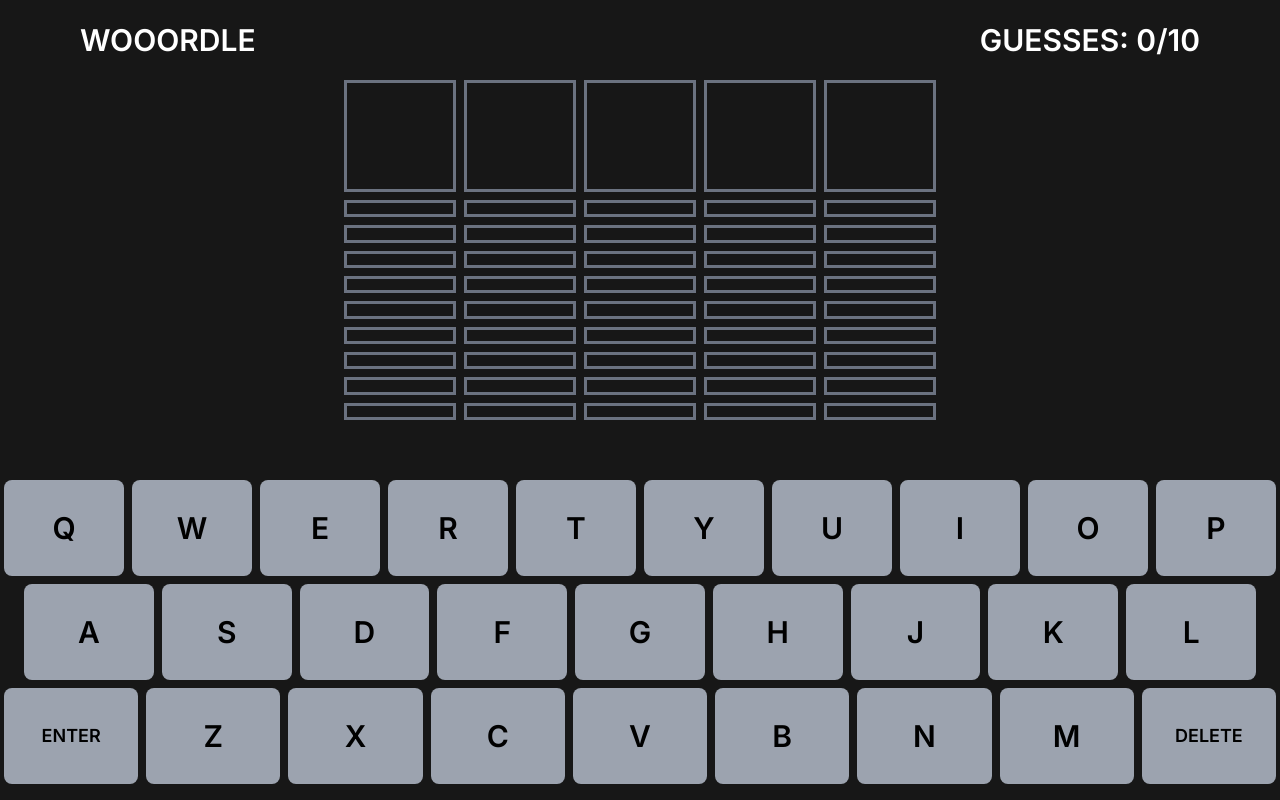
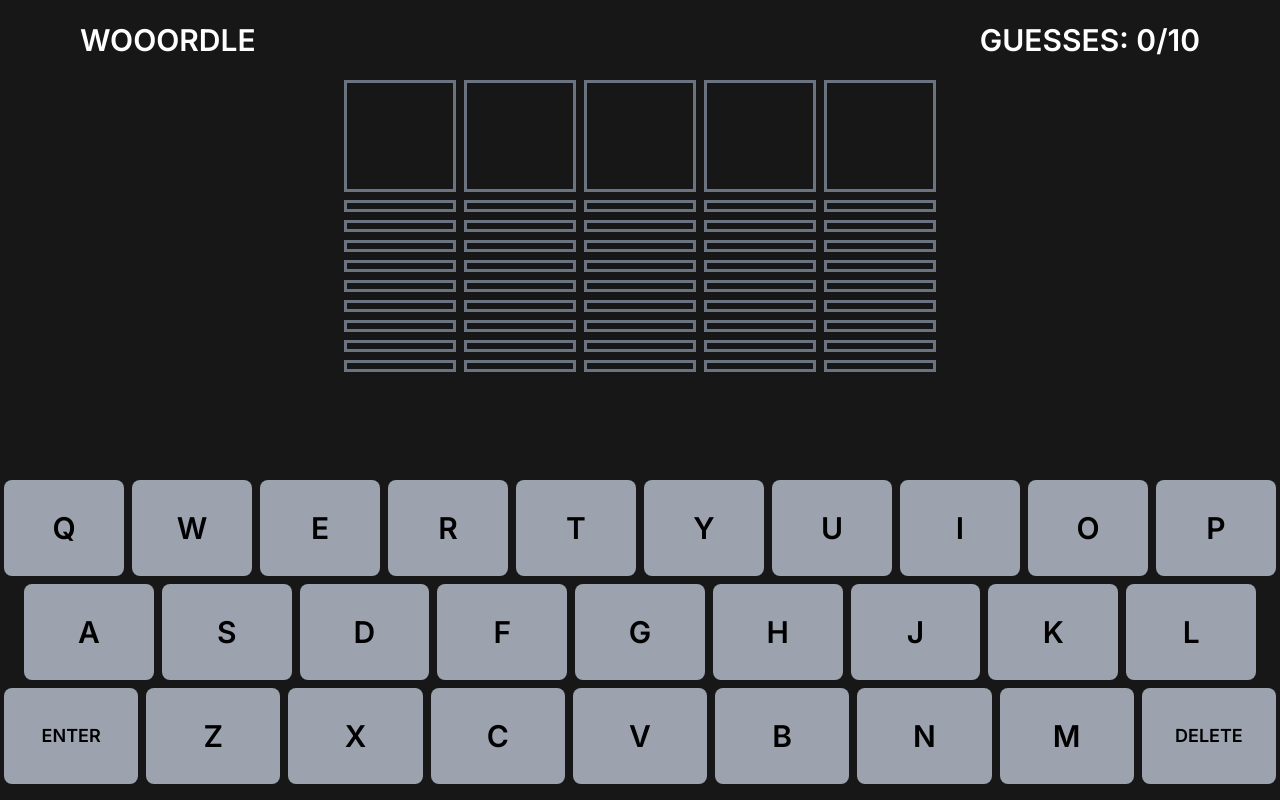
Before and after one commit to bledsoef/wooordle, a Next.js app: page / in a window 1280 px wide. Both pictures are taken after a click on the button "Play Wooordle". Built offline with nearby package versions, Linux system fonts and the light colour scheme.

Commit message:
words shrink after 11 characters

```diff
--- a/components/Wordle.js
+++ b/components/Wordle.js
@@ -222,7 +222,7 @@
     for (let i = 0; i < gridHeight; i++) {
       let row = []
       for (let j = 0; j < guesses[i].length; j++) {
-        row.push(<div key={`${i}_${j}`} className={`flex ${guesses[i].length == word.length && currentRow != i ? "underline" : ""} justify-center ${guesses[i][j][0] ? "border-gray-400" : "border-gray-500"} ${i < currentRow ? "" : "md:border-3 border-2"} ${guesses[i].length < 7 ? "md:w-28 w-24" : "md:w-16 w-12"} ${currentRow == i ? "md:h-28 h-24 md:text-5xl text-3xl" : "h-full md:text-xl text-lg"}  ${guesses[i][j][1]} font-semibold uppercase justify-center items-center`}>{guesses[i][j][0]}</div>)
+        row.push(<div key={`${i}_${j}`} className={`flex ${guesses[i].length == word.length && currentRow != i ? "underline" : ""} justify-center ${guesses[i][j][0] ? "border-gray-400" : "border-gray-500"} ${i < currentRow ? "" : "md:border-3 border-2"} ${guesses[i].length < 7 ? "md:w-28 w-24" : (guess[i].length < 12  ? "md:w-16 w-12" : "w-12")} ${currentRow == i ? "md:h-28 h-24 md:text-5xl text-3xl" : "h-full md:text-xl text-lg"}  ${guesses[i][j][1]} font-semibold uppercase justify-center items-center`}>{guesses[i][j][0]}</div>)
       }
       rows.push(<div key={i} className="flex justify-center space-x-2 mb-2 h-full">{row}</div>)
     }
@@ -259,7 +259,7 @@
   return (
     <div className="flex flex-col items-center pt-20 h-full w-full">
       {message && <div className="text-3xl uppercase font-bold">{message}</div>}
-      <div className="mb-12 flex flex-col h-full">{rows}</div>
+      <div className="mb-24 flex flex-col h-full">{rows}</div>
       <div className="bottom-0 items-center flex flex-col mb-3 w-full">{keyboard}</div>
     </div>
   );
```
